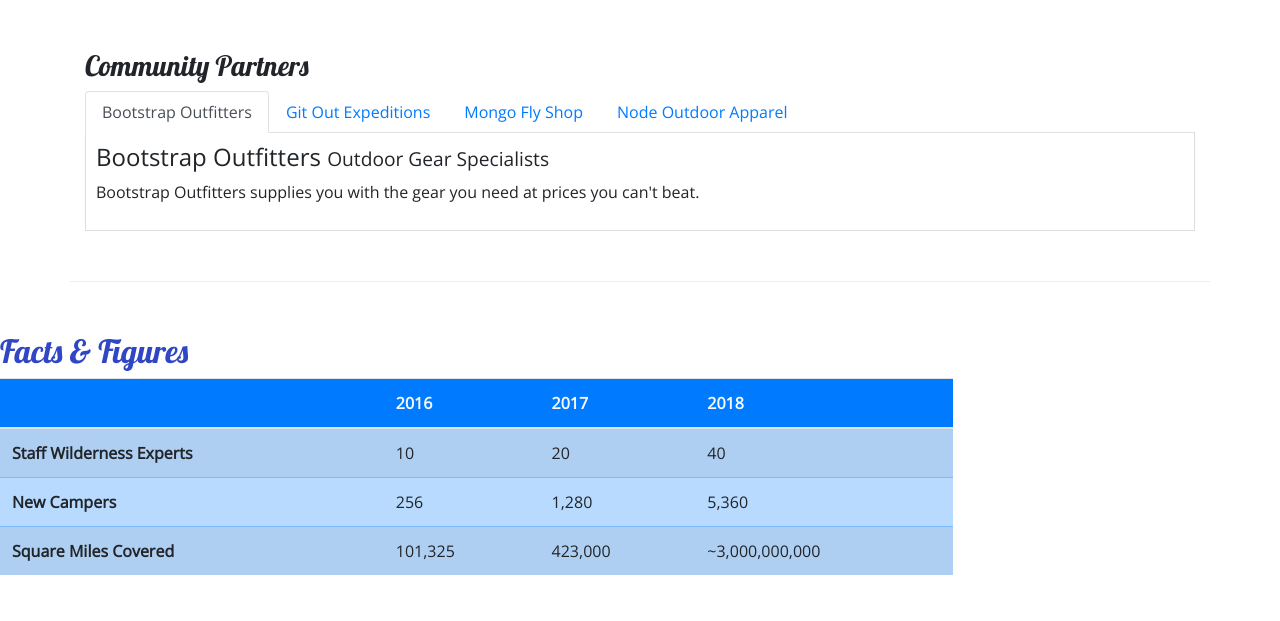
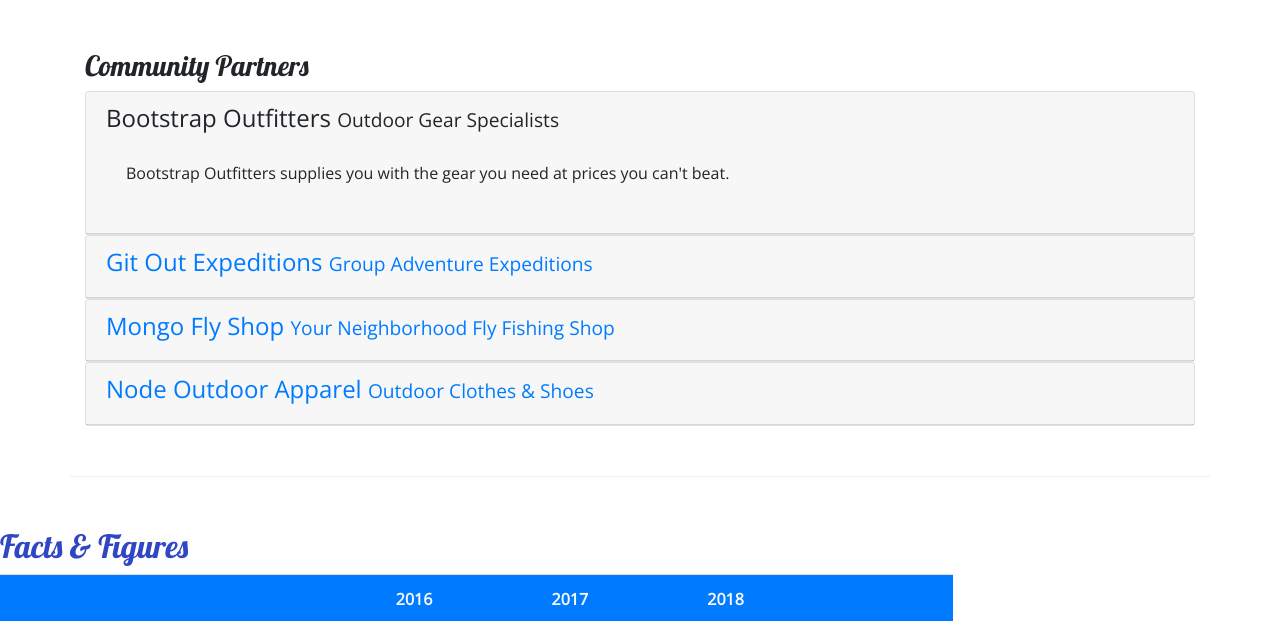
Before and after one commit to nammanur/nucamp-bootstrap, a website: page aboutus.html in a window 1280 px wide. Shown: the part 920-1541 px from the top of the page. Drawn offline with nearby package versions, Linux system fonts and the light colour scheme.

Commit message:
accordion fixes

```diff
--- a/aboutus.html
+++ b/aboutus.html
@@ -101,28 +101,55 @@
         <div class="row row-content">
             <div class="col">
                 <h3>Community Partners</h3>
-                <ul class="nav nav-tabs">
-                    <li class="nav-item"><a class="nav-link active" href="#bootstrap" role="tab" data-toggle="tab">Bootstrap Outfitters</a></li>
-                    <li class="nav-item"><a class="nav-link" href="#git" role="tab" data-toggle="tab">Git Out Expeditions</a></li>
-                    <li class="nav-item"><a class="nav-link" href="#mongo" role="tab" data-toggle="tab">Mongo Fly Shop</a></li>
-                    <li class="nav-item"><a class="nav-link" href="#node" role="tab" data-toggle="tab">Node Outdoor Apparel</a></li>
-                </ul>
-                <div class="tab-content">
-                    <div role="tabpanel" class="tab-pane show fade active" id="bootstrap">
-                        <h4>Bootstrap Outfitters <small>Outdoor Gear Specialists</small></h4>
-                        <p  class="d-none d-sm-block">Bootstrap Outfitters supplies you with the gear you need at prices you can't beat.</p>
+
+                <div id="accordion">
+                    <div class="card">
+                        <div class="card-header" role="tab">
+                            <h4><a data-toggle="collapse" data-target="#bootstrap">
+                                Bootstrap Outfitters <small>Outdoor Gear Specialists</small></a></h4>
+                                <div class="collapse show" id="bootstrap" data-parent="#accordion">
+                                    <div class="card-body">
+                                    <p  class="d-none d-sm-block">Bootstrap Outfitters supplies you with the gear you need at prices you can't beat.</p>
+                                </div>
+                            </div>
+                        </div>
                     </div>
-                    <div role="tabpanel" class="tab-pane show fade" id="git">
-                        <h4>Git Out Expeditions <small>Group Adventure Expeditions</small></h4>
-                        <p  class="d-none d-sm-block">Join Git Out Expeditions to explore new horizons with a group of other adventurers!</p>
+                    <div class="card">
+                        <div role="tab" class="card-header">
+                            <h4>
+                                <a class="collapsed" data-toggle="collapse" data-target="#git">
+                                    Git Out Expeditions <small>Group Adventure Expeditions</small>
+                                </a>
+                            </h4>
+                            <div class="collapse" id="git" data-parent="#accordion">
+                                <div class="card-body">
+                                    <p class="d-none d-sm-block">Join Git Out Expeditions to explore new horizons with a group of other adventurers!</p>
+                               </div>
+                            </div>
+                        </div>
                     </div>
-                    <div role="tabpanel" class="tab-pane show fade" id="mongo">
-                        <h4>Mongo Fly Shop <small>Your Neighborhood Fly Fishing Shop</small></h4>
-                        <p  class="d-none d-sm-block">Need a new fishing pole, a tacklebox, or flies of all kinds? Stop by Mongo Fly Shop.</p>
+                    <div class="card">
+                        <div class="card-header" role="tab">
+                            <h4>
+                                <a class="collapsed" data-toggle="collapse" data-target="#mongo">Mongo Fly Shop <small>Your Neighborhood Fly Fishing Shop</small>
+                                </a>
+                            </h4>
+                            <div class="collapse" id="mongo" data-parent="#accordion">
+                                <div class="card-body">
+                                    <p  class="d-none d-sm-block">Need a new fishing pole, a tacklebox, or flies of all kinds? Stop by Mongo Fly Shop.</p>
+                                </div>
+                            </div>
+                        </div>
                     </div>
-                    <div role="tabpanel" class="tab-pane show fade" id="node">
-                        <h4>Node Outdoor Apparel <small>Outdoor Clothes &amp; Shoes</small></h4>
-                        <p  class="d-none d-sm-block">From polar fleeces to swimsuits, hiking boots to waders, a visit to Node will be sure to get you covered.</p>
+                    <div class="card">
+                        <div class="card-header" role="tab">
+                            <h4><a class="collapsed" data-toggle="collapse" data-target="#node">Node Outdoor Apparel <small>Outdoor Clothes &amp; Shoes</small></a></h4>
+                            <div class="collapse" id="node" class="#accordion">
+                                <div class="card-body">
+                                    <p  class="d-none d-sm-block">From polar fleeces to swimsuits, hiking boots to waders, a visit to Node will be sure to get you covered.</p>
+                                </div>
+                            </div>
+                        </div>
                     </div>
                 </div>
             </div>
```
